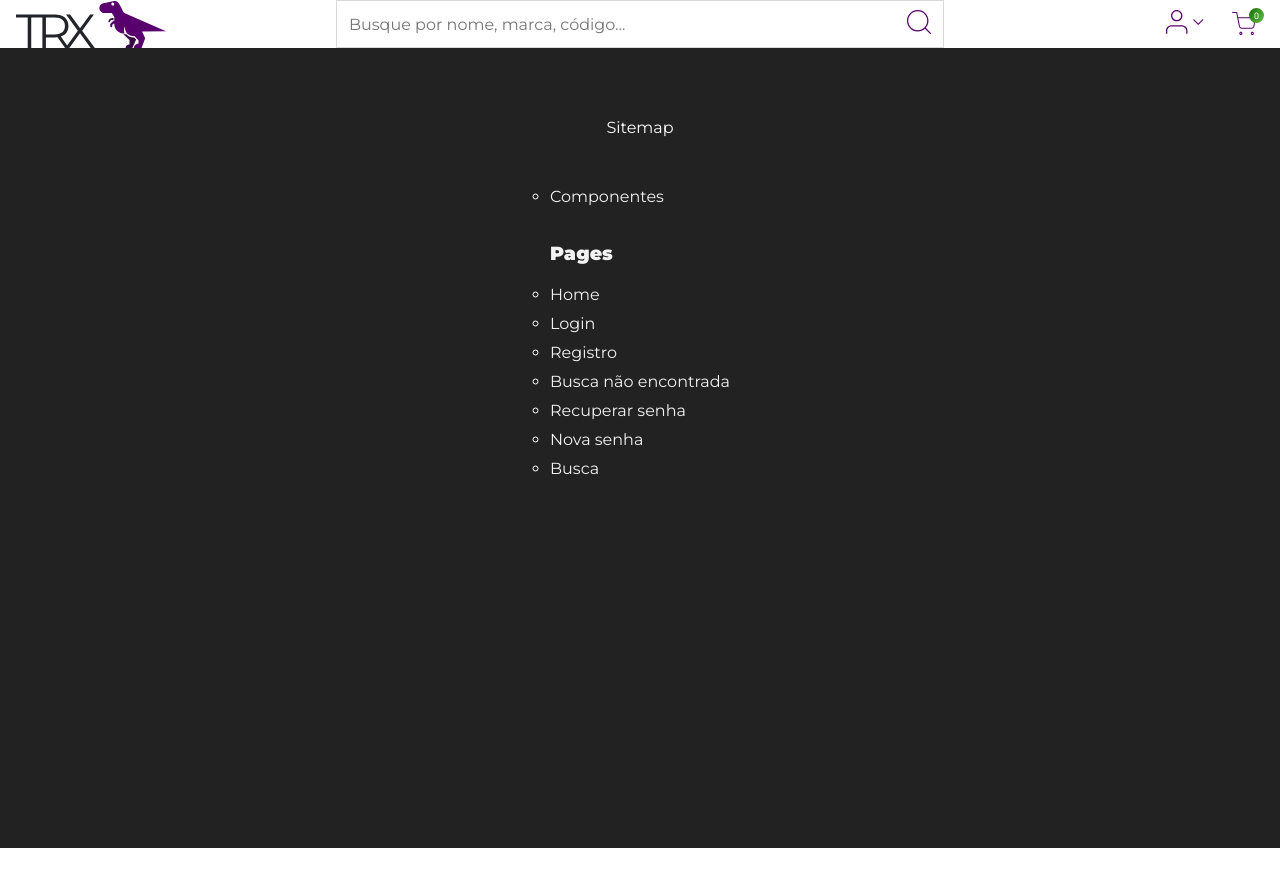
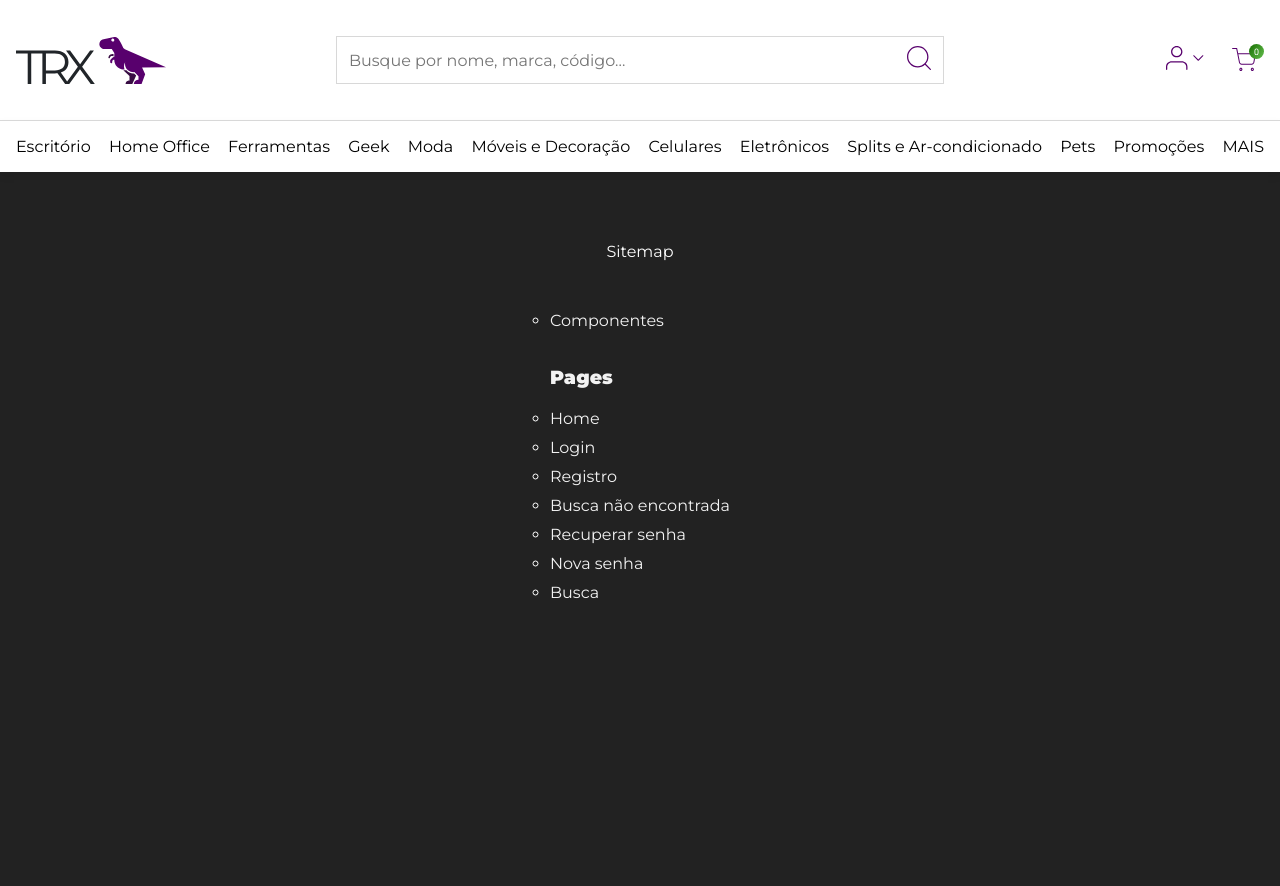
Before and after one commit to Cahmoraes/trx-front, a React (Create React App) app: page / in a window 1280 px wide. Shown: the top 886 px of the page. Before the commit the page ends 848 px from the top, so only its background shows below. Built offline with nearby package versions, Linux system fonts and the light colour scheme.

Commit message:
header e menu

```diff
--- /dev/null
+++ b/src/components/Header/MenuNavigationDesktop/index.jsx
@@ -0,0 +1,44 @@
+export function MenuNavigation() {
+  return (
+    <nav className="col-12 c-menu-navigation">
+      <ul>
+        <li>
+          <a href="/">Escritório</a>
+        </li>
+        <li>
+          <a href="/">Home Office</a>
+        </li>
+        <li>
+          <a href="/">Ferramentas</a>
+        </li>
+        <li>
+          <a href="/">Geek</a>
+        </li>
+        <li>
+          <a href="/">Moda</a>
+        </li>
+        <li>
+          <a href="/">Móveis e Decoração</a>
+        </li>
+        <li>
+          <a href="/">Celulares</a>
+        </li>
+        <li>
+          <a href="/">Eletrônicos</a>
+        </li>
+        <li>
+          <a href="/">Splits e Ar-condicionado</a>
+        </li>
+        <li>
+          <a href="/">Pets</a>
+        </li>
+        <li>
+          <a href="/">Promoções</a>
+        </li>
+        <li>
+          <a href="/">MAIS</a>
+        </li>
+      </ul>
+    </nav>
+  )
+}
--- /dev/null
+++ b/src/components/Header/MenuNavigationDesktop/styles.scss
@@ -0,0 +1,12 @@
+.c-menu-navigation {
+  border-top: 1px solid $gray-200;
+  box-shadow: 0px 4px 8px rgba(0, 0, 0, 0.08);
+  padding-top: 16px;
+  padding-bottom: 16px;
+
+  ul {
+    display: flex;
+    align-items: center;
+    justify-content: space-between;
+  }
+}
--- a/src/components/Header/Search/styles.scss
+++ b/src/components/Header/Search/styles.scss
@@ -5,12 +5,22 @@
   display: flex;
   align-items: center;
 
+  @include device(sm) {
+    border: none;
+    height: auto;
+    padding: 0;
+  }
+
   &__input {
     border: none;
     color: $gray-400;
     outline: none;
     font-size: 1.6rem;
     width: calc(100% - 24px);
+
+    @include device(sm) {
+      display: none;
+    }
 
     &:placeholder {
       color: $gray-400;
--- a/src/components/Header/index.jsx
+++ b/src/components/Header/index.jsx
@@ -1,32 +1,57 @@
-import { Search } from './Search';
-import logoSvg from '../../assets/images/icons/logo.svg';
-import { ReactComponent as UserIcon } from '../../assets/images/icons/user-icon.svg';
-import { ReactComponent as CartIcon } from '../../assets/images/icons/cart-icon.svg';
-import { Link } from 'react-router-dom';
+import { Link } from 'react-router-dom'
+import { Search } from './Search'
+import { MenuNavigation } from './MenuNavigationDesktop'
+
+import logoSvg from '../../assets/images/icons/logo.svg'
+import { ReactComponent as UserIcon } from '../../assets/images/icons/user-icon.svg'
+import { ReactComponent as CartIcon } from '../../assets/images/icons/cart-icon.svg'
+import { ReactComponent as MenuMobileIcon } from '../../assets/images/icons/menu-mobile.svg'
 
 export function Header() {
   return (
+    <>
       <header className="l-header">
         <div className="container">
-        <div className="row align-items-center">
+          <div className="row align-items-center justify-content-between">
+
+            <div className="col-1 l-header__menu-navigation-mobile">
+              <button>
+                <MenuMobileIcon />
+              </button>
+            </div>
+
             <div className="col-3 l-header__logo">
               <Link to="/home">
                 <img src={logoSvg} alt="TRX" />
               </Link>
             </div>
-          <div className="col-6 l-header__search">
+
+            <div className="col-1 col-md-6 l-header__search-desk">
               <Search />
             </div>
-          <div className="col-3 l-header__user-menu">
-            <button>
+
+            <div className="col-1 col-md-3 l-header__user-menu">
+              <div className="l-header__search-mobile">
+                <Search />
+              </div>
+
+              <button className="l-header__userIcon">
                 <UserIcon />
               </button>
-            <button>
+              <button className="l-header__cartIcon">
                 <CartIcon />
               </button>
             </div>
+
           </div>
         </div>
       </header>
+
+      <div className="container-fluid l-header__menu-navigation-desk">
+        <div className="row">
+          <MenuNavigation />
+        </div>
+      </div>
+    </>
   )
 }
--- a/src/components/Header/styles.scss
+++ b/src/components/Header/styles.scss
@@ -1,9 +1,33 @@
 .l-header {
   display: flex;
   align-items: center;
+  padding-top: 36px;
+
+  &__logo {
+    min-width: 120px;
+    min-height: 37.6px;
+
+    @include device(sm) {
+      order: -1;
+    }
+  }
+
+  &__search-desk {
+
+    @include device(sm) {
+      display: none;
+    }
+  }
+
+  &__search-mobile {
+    display: none;
+
+    @include device(sm) {
+      display: block;
+    }
+  }
 
   &__user-menu {
-
     display: flex;
     align-items: center;
     justify-content: flex-end;
@@ -17,4 +41,40 @@
       margin-left: 26px;
     }
   }
+
+  &__menu-navigation-mobile {
+    display: none;
+    order: -2;
+
+    button {
+      background: transparent;
+      border: none;
+    }
+
+    @include device(sm) {
+      display: block;
+    }
+  }
+
+  &__menu-navigation-desk {
+    margin-top: 36px;
+
+    @include device(sm) {
+      display: none;
+    }
+
+    @include device(md) {
+      display: none;
+    }
+  }
+
+  &__userIcon {
+    @include device(sm) {
+      display: none;
+    }
+  }
+
+  &__cartIcon {
+
+  }
 }
--- a/src/style/_mixins.scss
+++ b/src/style/_mixins.scss
@@ -5,17 +5,17 @@
     }
   }
   @else if $device == lg {
-    @media screen and (min-width: $lg) {
+    @media screen and (min-width: $lg) and (max-width: $xl - 1) {
       @content;
     }
   }
   @else if $device == md {
-    @media screen and (min-width: $md) {
+    @media screen and (min-width: $md) and (max-width: $lg - 1) {
       @content;
     }
   }
   @else if $device == sm {
-    @media screen and (min-width: $sm) {
+    @media screen and (max-width: $md - 1) {
       @content;
     }
   }
--- a/src/style/main.scss
+++ b/src/style/main.scss
@@ -22,3 +22,4 @@
 
 // Header
 @import "../components/Header/Search/styles";
+@import "../components/Header/MenuNavigationDesktop/styles";
```
Also changed, not shown: src/assets/images/icons/menu-mobile.svg (added). Lines whose indentation alone changed are shown as unchanged.
